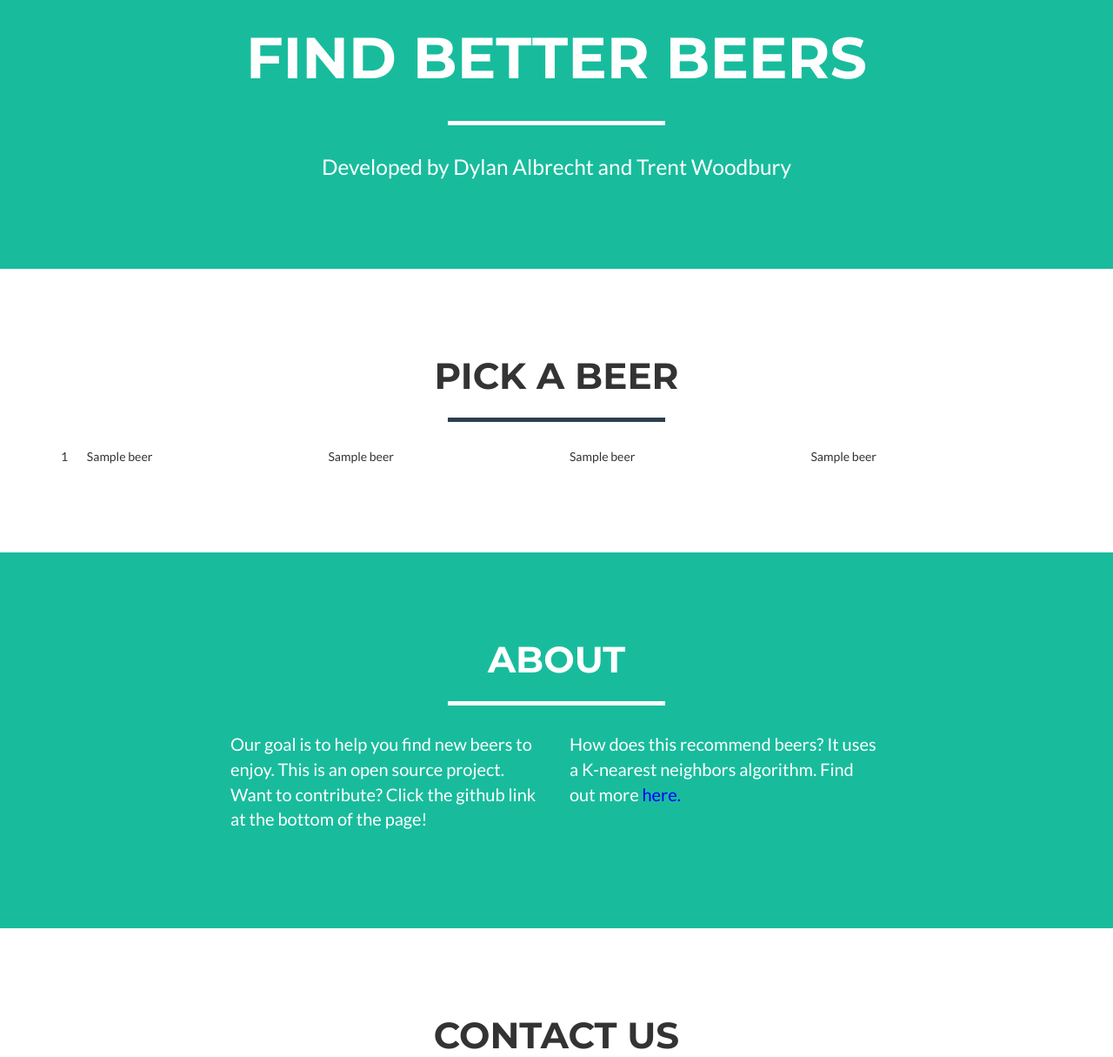
After one commit to trentwoodbury/BeerRecommender, a Python web app: template website/templates/names_table.html in a window 1280 px wide. The commit adds this page. Shown: the part 501-1716 px from the top of the page at 87% size. Run offline with Jinja, Linux system fonts and the light colour scheme; the template is opened without the code that fills it: most values are stand-ins (such as "Sample title", 1, 10 or a date in 2020); some libraries are stand-ins or nearby versions.

Commit message:
Add table of beer names

```diff
--- a/website/templates/index.html
+++ b/website/templates/index.html
@@ -1,4 +1,3 @@
-{% block content %}
 <!DOCTYPE html>
 <html lang="en">
 
@@ -89,21 +88,12 @@
         <div class="container">
             <div class="row">
                 <div class="col-lg-12 text-center">
-                    <h2>Pick a Beer</h2>
+                    <h2> Pick a Beer</h2>
                     <hr class="star-primary">
                 </div>
             </div>
-            <table style = "width: 100%">
-                {% for beers in beers_split %}
-                <tr>
-                  <td>{{ beers[0] }}</td>
-                  <td>{{ beers[1] }}</td>
-                  <td>{{ beers[2] }}</td>
-                  <td>{{ beers[3] }}</td>
-                  <td>{{ beers[4] }}</td>
-                </tr>
-                {% endfor %}
-            </table>
+            {% block content %}
+            {% endblock %}
         </div>
     </section>
 
--- /dev/null
+++ b/website/templates/names_table.html
@@ -0,0 +1,14 @@
+{% extends "index.html" %}
+{%block content %}
+<table style = "width: 100%">
+    {% for beers in result %}
+    <tr>
+      <td>{{ beers[0] }}</td>
+      <td>{{ beers[1] }}</td>
+      <td>{{ beers[2] }}</td>
+      <td>{{ beers[3] }}</td>
+      <td>{{ beers[4] }}</td>
+    </tr>
+    {% endfor %}
+</table>
+{% endblock %}
```
